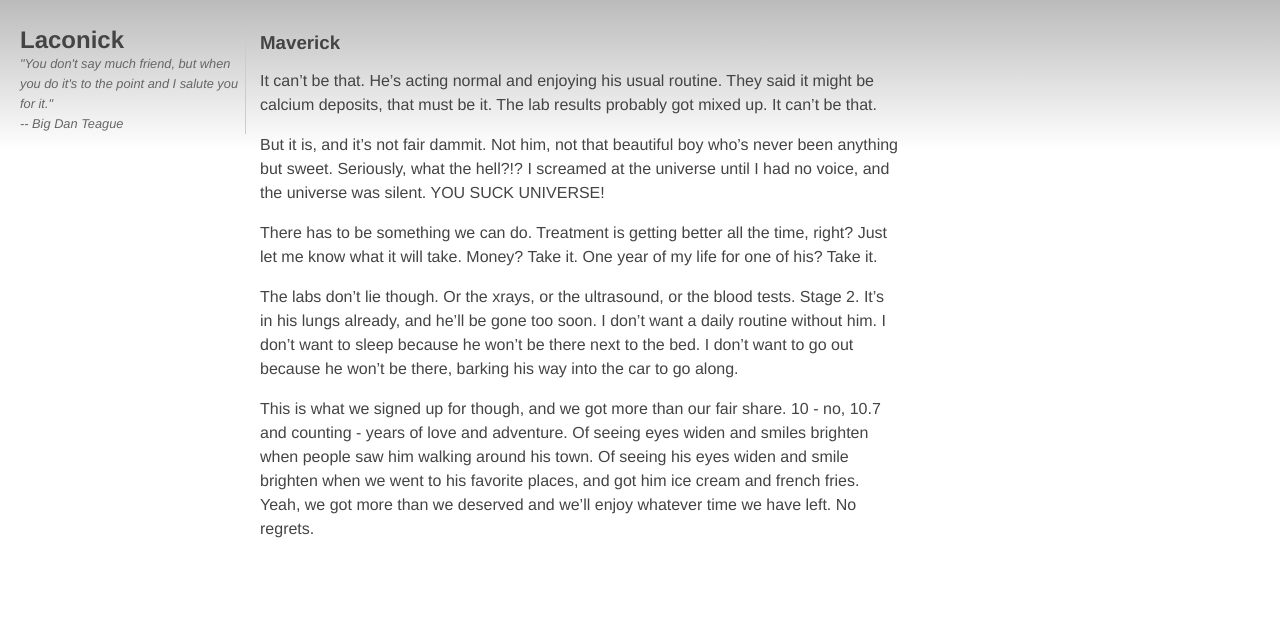
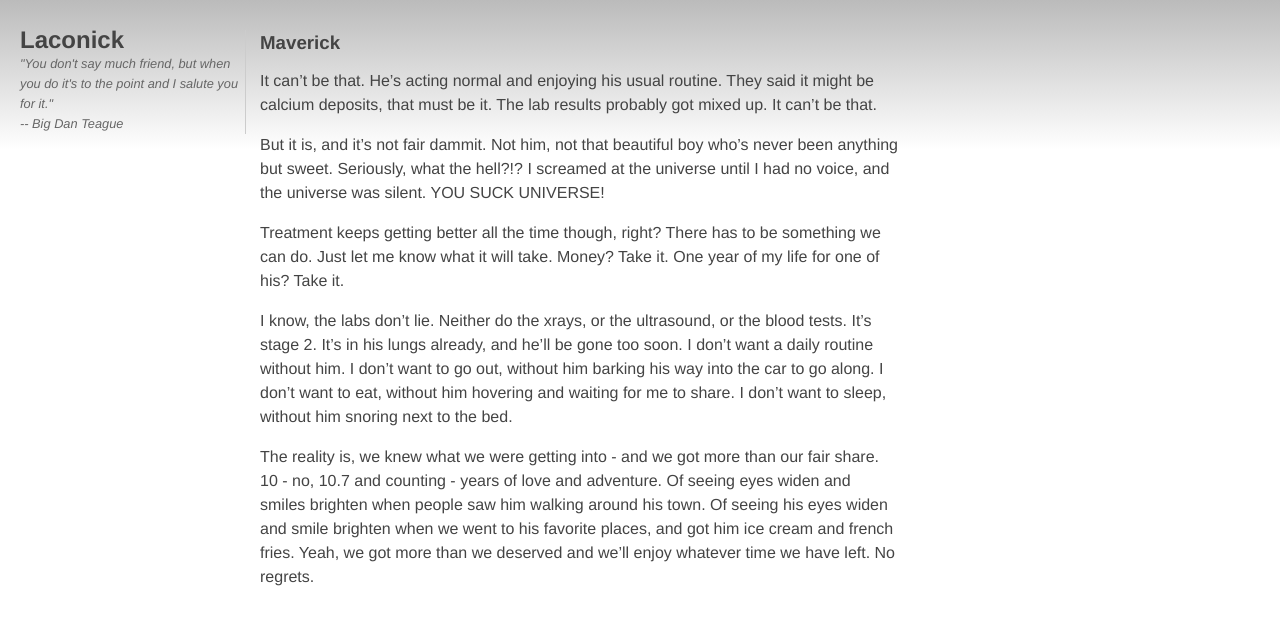
Before and after one commit to nickh/nickh.github.io, a Jekyll site: the page built from _posts/2016-08-24-maverick.md, in a window 1280 px wide. Shown: the top 625 px of the page. Built offline with Jekyll 4.4.1, drawn with Linux system fonts in a browser that asks for light colours; comment, search, counter and statistics services are not loaded.

Commit message:
Update 2016-08-24-maverick.md

```diff
--- a/_posts/2016-08-24-maverick.md
+++ b/_posts/2016-08-24-maverick.md
@@ -9,8 +9,8 @@
 
 But it is, and it's not fair dammit. Not him, not that beautiful boy who's never been anything but sweet. Seriously, what the hell?!? I screamed at the universe until I had no voice, and the universe was silent. YOU SUCK UNIVERSE!
 
-There has to be something we can do. Treatment is getting better all the time, right? Just let me know what it will take. Money? Take it. One year of my life for one of his? Take it.
+Treatment keeps getting better all the time though, right? There has to be something we can do. Just let me know what it will take. Money? Take it. One year of my life for one of his? Take it.
 
-The labs don't lie though. Or the xrays, or the ultrasound, or the blood tests. Stage 2. It's in his lungs already, and he'll be gone too soon. I don't want a daily routine without him. I don't want to sleep because he won't be there next to the bed. I don't want to go out because he won't be there, barking his way into the car to go along.
+I know, the labs don't lie. Neither do the xrays, or the ultrasound, or the blood tests. It's stage 2. It's in his lungs already, and he'll be gone too soon. I don't want a daily routine without him. I don't want to go out, without him barking his way into the car to go along. I don't want to eat, without him hovering and waiting for me to share. I don't want to sleep, without him snoring next to the bed.
 
-This is what we signed up for though, and we got more than our fair share. 10 - no, 10.7 and counting - years of love and adventure. Of seeing eyes widen and smiles brighten when people saw him walking around his town. Of seeing his eyes widen and smile brighten when we went to his favorite places, and got him ice cream and french fries. Yeah, we got more than we deserved and we'll enjoy whatever time we have left. No regrets.
+The reality is, we knew what we were getting into - and we got more than our fair share. 10 - no, 10.7 and counting - years of love and adventure. Of seeing eyes widen and smiles brighten when people saw him walking around his town. Of seeing his eyes widen and smile brighten when we went to his favorite places, and got him ice cream and french fries. Yeah, we got more than we deserved and we'll enjoy whatever time we have left. No regrets.
```
